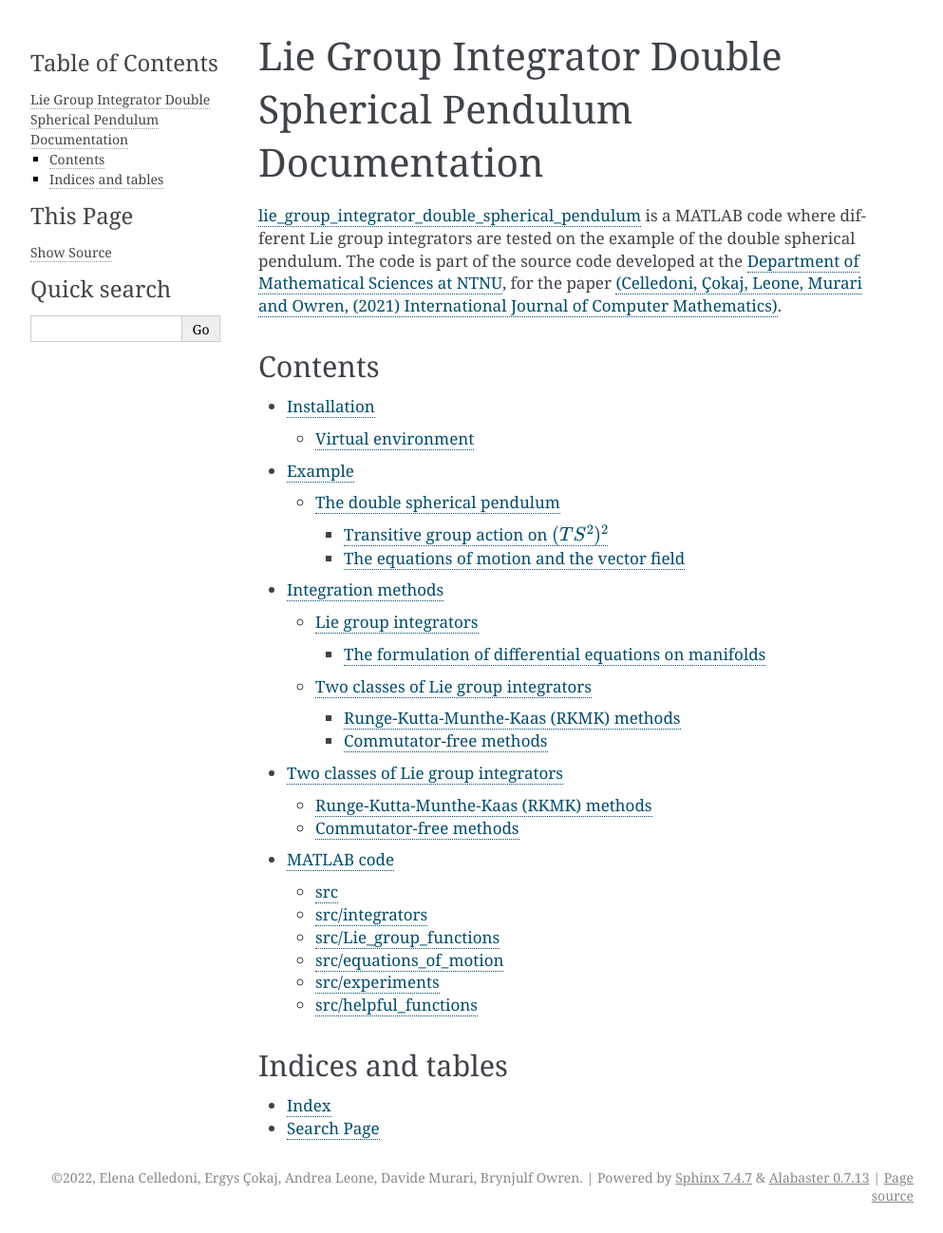
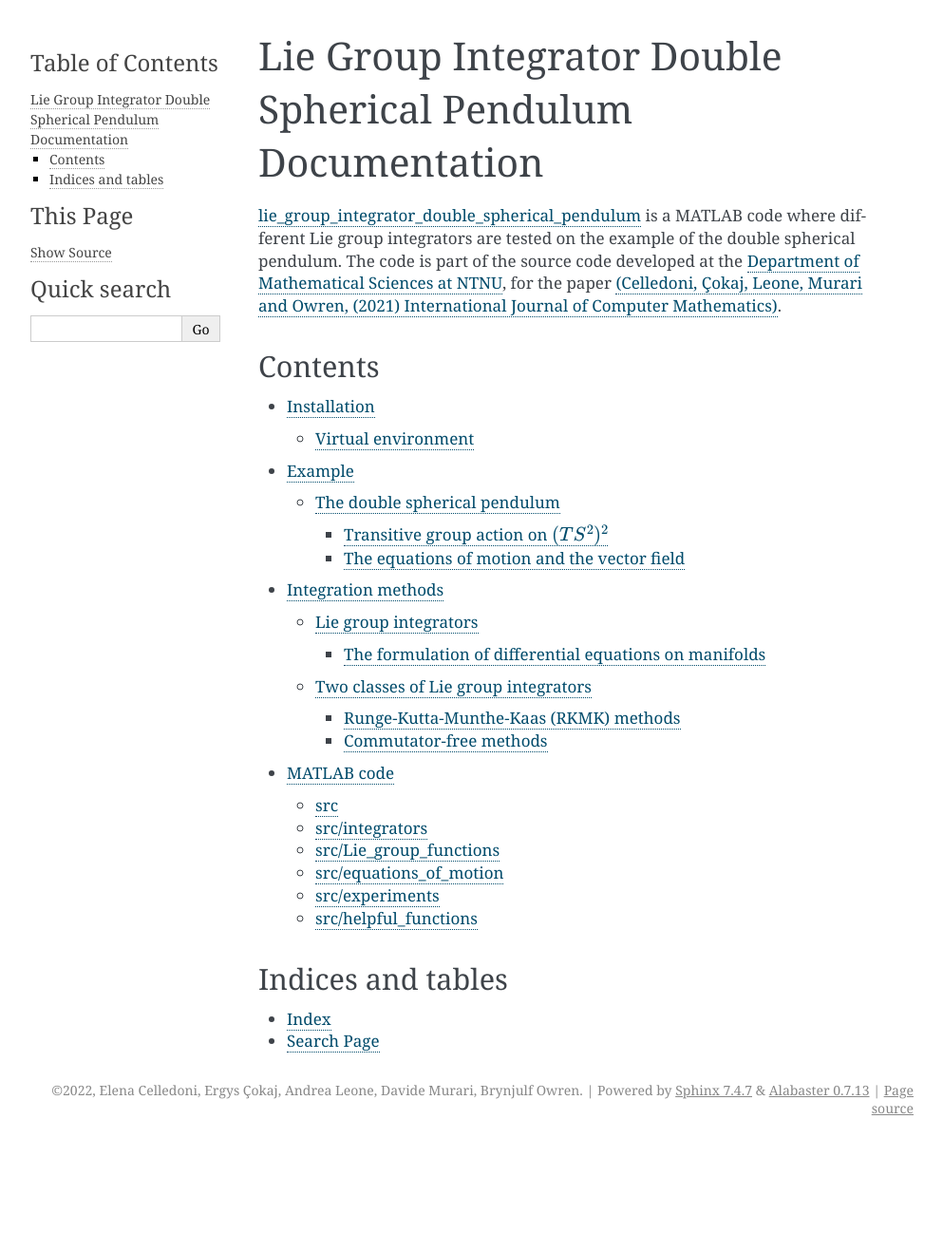
Before and after one commit to THREAD-3-2/lie_group_integrators_double_spherical_pendulum, a Sphinx documentation site: the page built from docs/index.rst, in a window 1280 px wide. Shown: the whole page at 95% size, without its empty margins (148-1141 px from the left). Built offline with Sphinx 7.4.7, drawn with Linux system fonts in a browser that asks for light colours; pages that are not in the unit, such as notebooks, are missing from menus; after the commit the page ends 1206 px from its top, so only the background shows below that.

Commit message:
Update index.rst

```diff
--- a/docs/index.rst
+++ b/docs/index.rst
@@ -13,7 +13,7 @@ Contents
    installation
    double_sph_pend
    lie_group_integrators
-   two_classes_lie_groups
+
 
    matlab
    :maxdepth: 2
```
